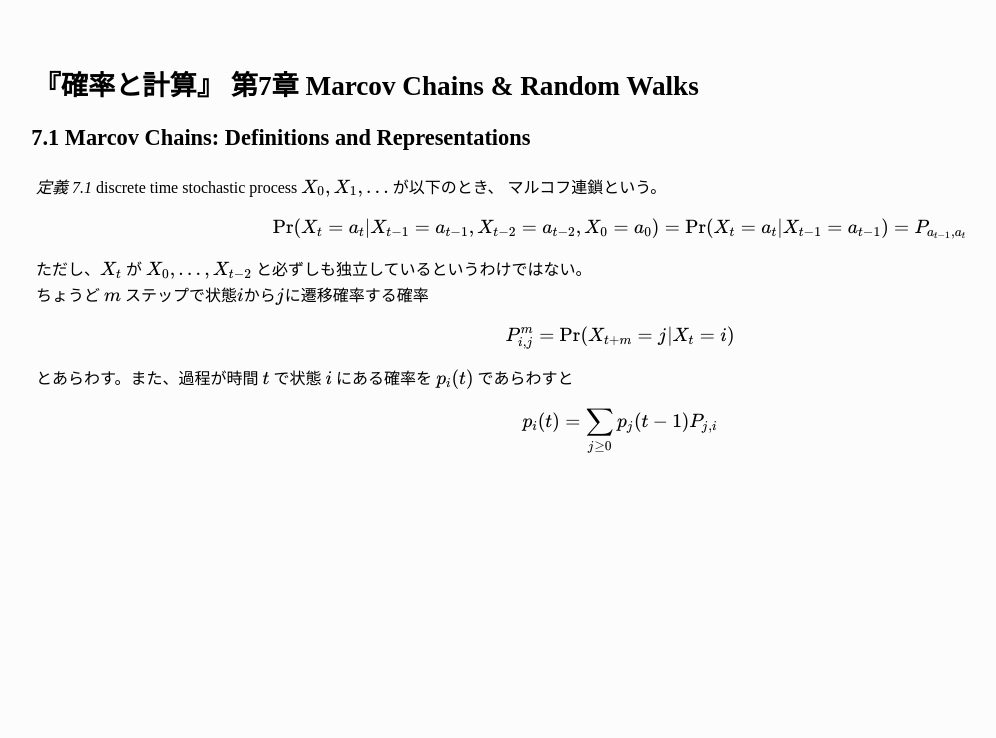
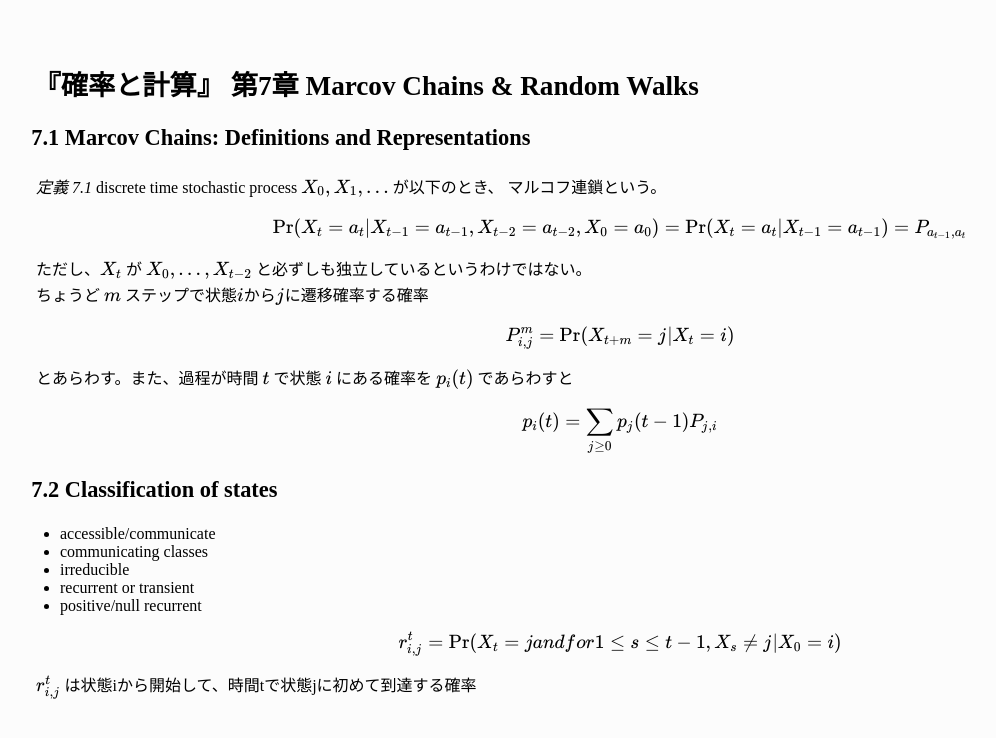
Before and after one commit to f6o/f6o.github.io, a Jekyll site: the page built from alicebook/ch07.md, in a window 1280 px wide. Shown: the top 738 px of the page, without its empty margins (20-1016 px from the left). Built offline with Jekyll 4.4.1, drawn with Linux system fonts in a browser that asks for light colours; our own code applies the rules of GitHub Pages for plain Markdown files.

Commit message:
Update ch07.md

```diff
--- a/alicebook/ch07.md
+++ b/alicebook/ch07.md
@@ -1,7 +1,8 @@
 ---
-date: 2022-12-04 17:31:55 +0000
+date: '2022-12-04 17:31:55 +0000'
 title: 『確率と計算』 第7章
-tags: [math]
+tags:
+  - math
 ---
 
 ## 『確率と計算』 第7章 Marcov Chains & Random Walks
@@ -30,3 +31,17 @@ P^m_{i,j} = \mathrm{Pr}(X_{t+m}=j|X_t=i)
 \\[
 p_i(t) = \sum_{j\ge0} p_j(t-1)P_{j,i}
 \\]
+
+### 7.2 Classification of states
+
+* accessible/communicate
+* communicating classes
+* irreducible
+* recurrent or transient
+* positive/null recurrent
+
+\\[
+  r^{t}_{i,j}=\mathrm{Pr}(X_t=j and for 1 \le s \le t-1, X_s \ne j|X_0=i)
+\\]
+
+$r^{t}_{i,j}$ は状態iから開始して、時間tで状態jに初めて到達する確率
```
